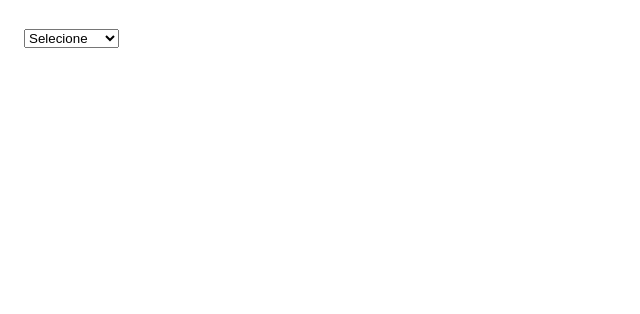
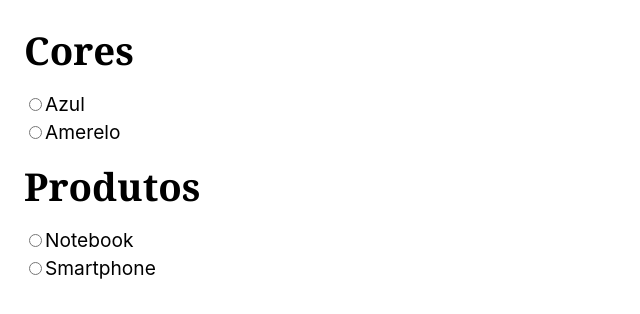
Before and after one commit to MacielSousa/starting-react, a React (Create React App) app in the folder meuapp/: page / in a window 1280 px wide. Shown: the top 314 px of the page, without its empty margins (0-640 px from the left). Built offline with nearby package versions, Linux system fonts and the light colour scheme; the HTML template or start-up script is replaced by a standard one.

Commit message:
Form Radio

```diff
--- a/meuapp/src/App.js
+++ b/meuapp/src/App.js
@@ -1,10 +1,10 @@
 import React from 'react';
-//import DesafioForm from './Formulario/Desafio/DesafioForm';
-import Select from './Formulario/Selecionar/Select';
+import Radio from './Formulario/RadioButton/Radio'
+
 const App = () => {
 
         return <div>
-           <Select />
+            <Radio />
          </div>
 }
 
--- /dev/null
+++ b/meuapp/src/Formulario/RadioButton/Radio.js
@@ -0,0 +1,67 @@
+import React from 'react';
+
+const Radio = () => {
+    const [rad, setRad] = React.useState('');
+    const [cor, setCor] = React.useState('');
+
+    function handleChange({target}){
+        setRad(target.value);
+    }
+
+    function handleChangeCor({target}){
+        console.log(target.value)
+        setCor(target.value);
+    }
+
+    return <div>
+
+<h1>Cores</h1>
+        <label>
+            <input
+                type="radio"
+                name="cores"
+                value="azul"
+                //checked={cor === 'azul'}
+                onChange={handleChangeCor}
+            />
+            Azul
+        </label>
+        <label>
+            <input
+                type="radio"
+                name="cores"
+                value="amarelo"
+                //checked={cor === 'amarelo'}
+                onChange={handleChangeCor}
+            />
+            Amerelo
+        </label>
+        {cor}
+
+
+        <h1>Produtos</h1>
+        <label>
+            <input
+                type="radio"
+                //name="produto"
+                value="notebook"
+                checked={rad === 'notebook'}
+                onChange={handleChange}
+            />
+            Notebook
+        </label>
+        <label>
+            <input
+                type="radio"
+                //name="prodtuo"
+                value="smartphone"
+                checked={rad === 'smartphone'}
+                onChange={handleChange}
+            />
+            Smartphone
+        </label>
+        {rad}
+    </div>
+}
+
+export default Radio;
```
